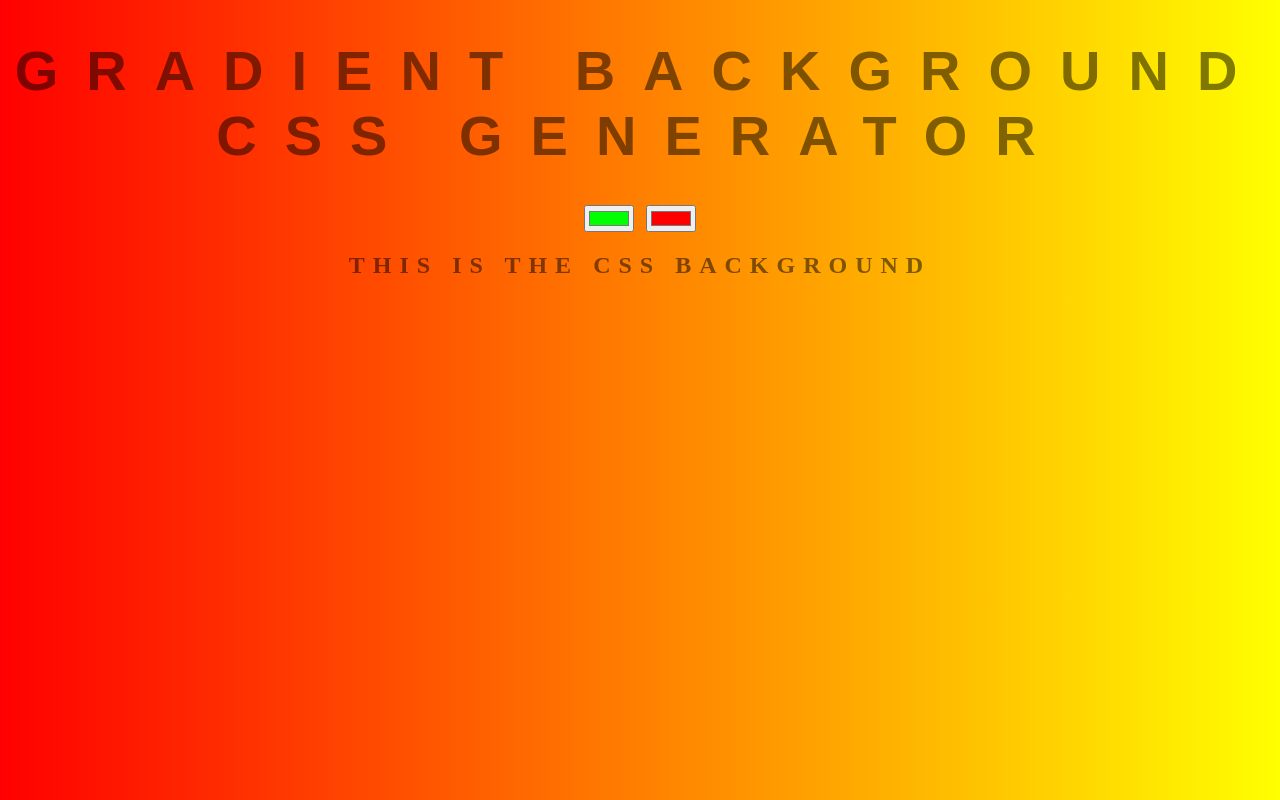
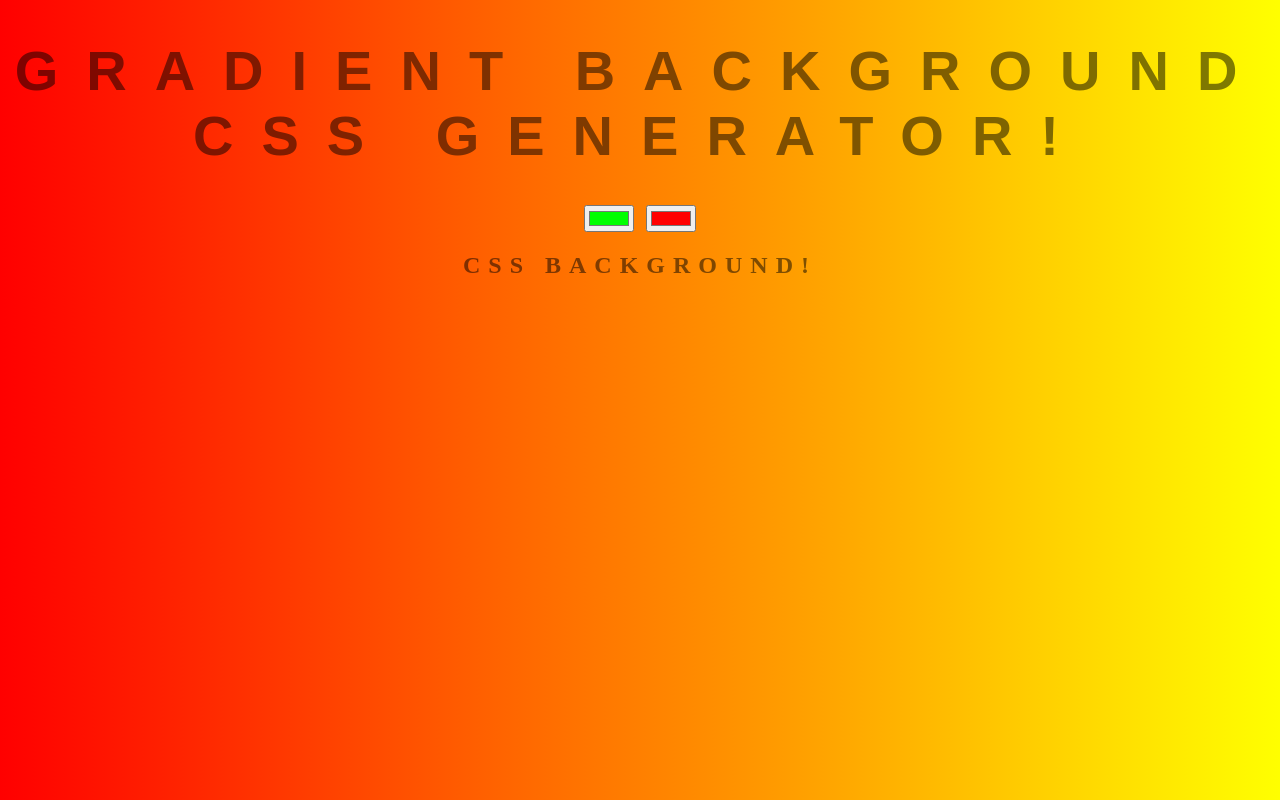
Before and after one commit to kniferdev/css-generator, a plain HTML site: page index.html in a window 1280 px wide. Drawn offline with Linux system fonts and the light colour scheme.

Commit message:
H1 H2 changed

```diff
--- a/index.html
+++ b/index.html
@@ -7,10 +7,10 @@
 	<link rel="stylesheet" type="text/css" href="style.css">
 </head>
 <body id="gradient">
-<h1>Gradient Background CSS Generator</h1>
+<h1>Gradient Background CSS Generator!</h1>
 <input type="color" class="color1" name="color1" value="#00ff00">
 <input type="color" class="color2" name="color2" value="#ff0000">
-<h2>This is the CSS Background</h2>
+<h2>CSS Background!</h2>
 <h3></h3>
 <script type="text/javascript" src="css-generator.js"></script>
 </body>
```
